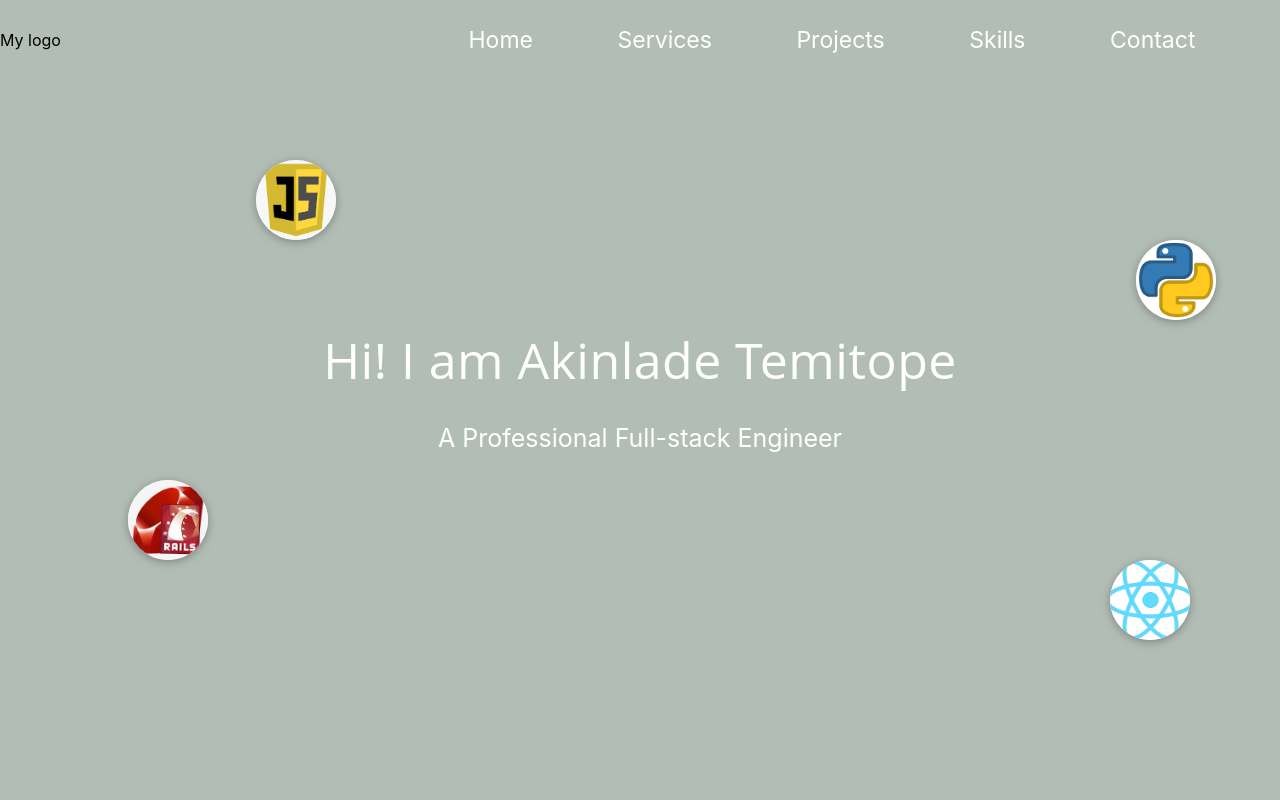
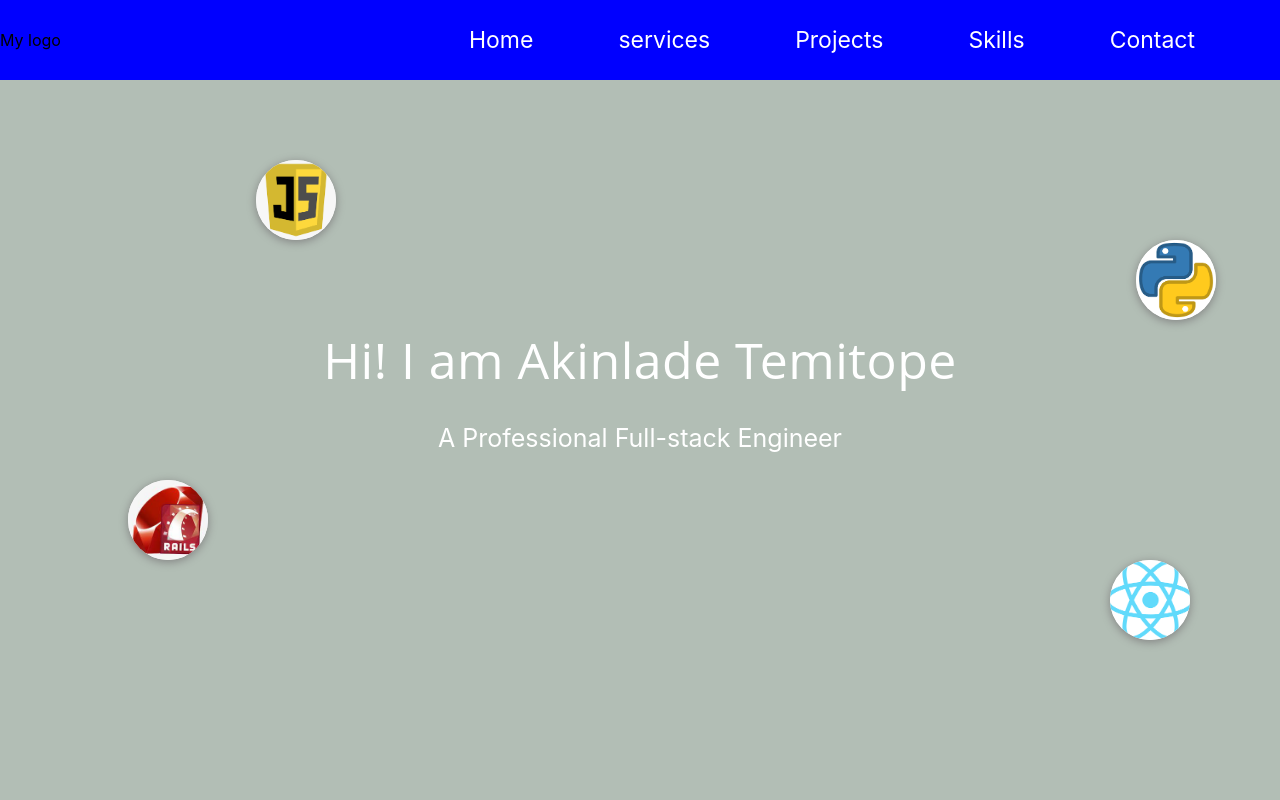
Before and after one commit to mckent05/react-portfolio, a React (Create React App) app: page / in a window 1280 px wide. Shown: the top 800 px of the page. Built offline with nearby package versions, Linux system fonts and the light colour scheme.

Commit message:
Added NavLink design

```diff
--- a/src/Components/NavBar/Link.js
+++ b/src/Components/NavBar/Links.js
@@ -1,5 +1,5 @@
-import React from "react";
-import { NavLink } from "react-router-dom";
+import React, { useState } from "react";
+import { Link } from "react-router-dom";
 import { makeStyles } from "@mui/styles";
 
 const useStyles = makeStyles(() => ({
@@ -7,6 +7,7 @@ const useStyles = makeStyles(() => ({
     color: "#fff",
     fontSize: 23,
     textDecoration: "none",
+    paddingBottom: 8,
     transition: "all 0.5s",
     "&:hover": {
       color: "#0b0b45",
@@ -17,21 +18,23 @@ const useStyles = makeStyles(() => ({
   },
 }));
 
-const Link = ({ linkName }) => {
+const Links = ({ linkName, index }) => {
   const classes = useStyles();
+
   return (
     <div>
-      <NavLink
-        exact
-        activeClassName={classes.underline}
+      <Link
+        activeClass="active"
         className={classes.link}
-        to={`#${linkName}`}
+        smooth='true'
+        spy='true'
+        to='services'
       >
         {" "}
         {linkName}
-      </NavLink>
+      </Link>
     </div>
   );
 };
 
-export default Link;
+export default Links;
--- a/src/Components/NavBar/MobileNav/MobileLink.js
+++ b/src/Components/NavBar/MobileNav/MobileLink.js
@@ -1,6 +1,6 @@
 import { ListItem, ListItemText } from "@mui/material"
 import React from 'react'
-import Links from "../Link"
+import Links from "../Links"
 
 const MobileLink = ({linkName, control}) => {
   return (
--- a/src/Components/NavBar/NavBar.js
+++ b/src/Components/NavBar/NavBar.js
@@ -1,7 +1,7 @@
 import React, { useState } from "react";
 import { Grid, Box } from "@mui/material";
 import { makeStyles } from "@mui/styles";
-import Links from "./Link";
+import Links from "./Links";
 
 const useStyles = makeStyles(() => ({
   root: {
@@ -10,7 +10,7 @@ const useStyles = makeStyles(() => ({
     display: "flex",
     justifyContent: "space-between",
     alignItems: "center",
-    backgroundColor: "transparent",
+    backgroundColor: "blue",
   },
   logo: {
     width: "20%",
@@ -28,7 +28,7 @@ const useStyles = makeStyles(() => ({
 
 const NavBar = () => {
   const classes = useStyles();
-  const [links] = useState(["Home", "Services", "Projects", "Skills", "Contact"]);
+  const [links] = useState(["Home", "services", "Projects", "Skills", "Contact"]);
 
   return (
     <Grid container className={classes.root}>
@@ -36,10 +36,11 @@ const NavBar = () => {
         <p>My logo</p>
       </Box>
       <Box className={classes.links}>
-        {links.map((el) => (
+        {links.map((el,i) => (
           <Links
             linkName={el}
             key={el}
+            index={i}
           />
         ))}
       </Box>
--- a/src/Components/Portfolio.js
+++ b/src/Components/Portfolio.js
@@ -57,18 +57,18 @@ const Portfolio = () => {
   const isMobile = useMediaQuery(theme.breakpoints.down("sm"));
   return (
     <Grid container className={classes.root}>
+        {isMobile ? <DrawerComponent /> : <NavBar />}
         <Box className={classes.cont} >
-          {isMobile ? <DrawerComponent /> : <NavBar />}
           <Home name={name} jobTitle={job}/>
         </Box>
-        <div className={classes.services} id='Services'>
+        <section className={classes.services} id="services">
           <div className={classes.servicesHeader}>
             <Underline/>
             <Typography>What <span className={classes.text}>I Do</span></Typography>
             <Underline />
           </div>
           <About about={skills} />
-        </div>
+        </section>
 
 
     </Grid>
```
